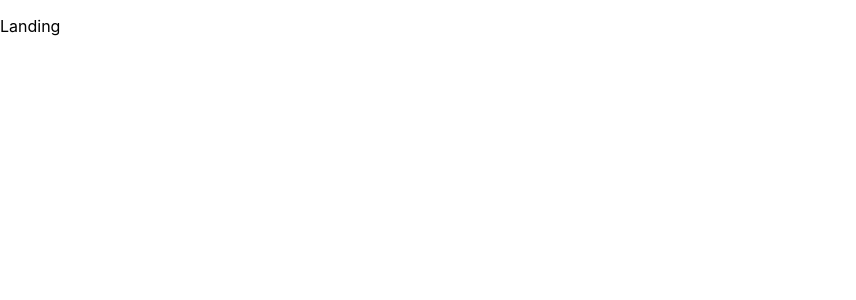
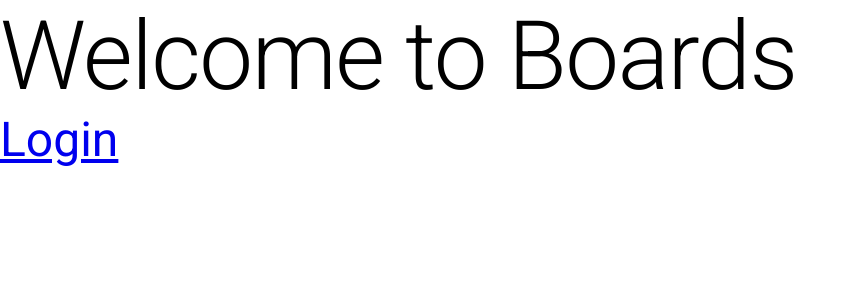
Before and after one commit to server-boards/boards-frontend, a React (Create React App) app: page / in a window 1280 px wide. Shown: the top 300 px of the page, without its empty margins (0-856 px from the left). Built offline with nearby package versions, Linux system fonts and the light colour scheme.

Commit message:
Scaffold page components

```diff
--- a/src/App.js
+++ b/src/App.js
@@ -1,11 +1,14 @@
 import React from "react";
 import { BrowserRouter as Router, Route } from "react-router-dom";
+
+import Landing from "./pages/landing";
+import Home from "./pages/home";
 
 function App() {
   return (
     <Router>
-      <Route path="/" exact component={() => <p>Landing</p>} />
-      <Route path="/home" component={() => <p>Home</p>} />
+      <Route path="/" exact component={Landing} />
+      <Route path="/home" component={Home} />
     </Router>
   );
 }
--- /dev/null
+++ b/src/pages/home/home.js
@@ -0,0 +1,12 @@
+import React from "react";
+import Typography from "@material-ui/core/Typography";
+
+const Home = () => {
+  return (
+    <div>
+      <Typography variant="h1">Here's your boards</Typography>
+    </div>
+  );
+};
+
+export default Home;
--- /dev/null
+++ b/src/pages/home/index.js
@@ -0,0 +1 @@
+export { default } from "./home";
--- /dev/null
+++ b/src/pages/landing/index.js
@@ -0,0 +1 @@
+export { default } from "./landing";
--- /dev/null
+++ b/src/pages/landing/landing.js
@@ -0,0 +1,16 @@
+import React from "react";
+import Typography from "@material-ui/core/Typography";
+import { Link } from "react-router-dom";
+
+const Landing = () => {
+  return (
+    <div>
+      <Typography variant="h1">Welcome to Boards</Typography>
+      <Link to="/home">
+        <Typography variant="h3">Login</Typography>
+      </Link>
+    </div>
+  );
+};
+
+export default Landing;
```
